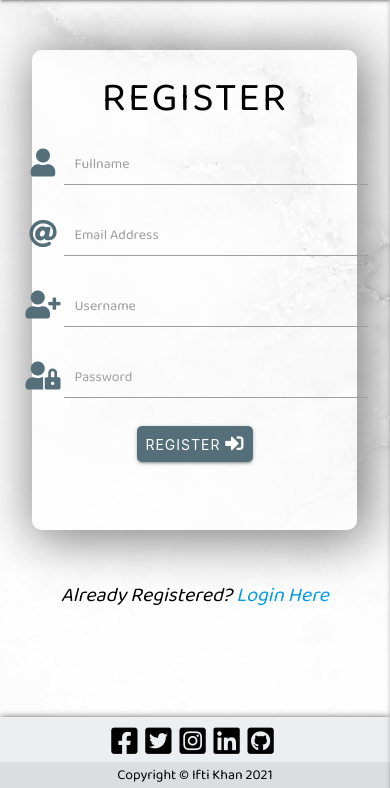
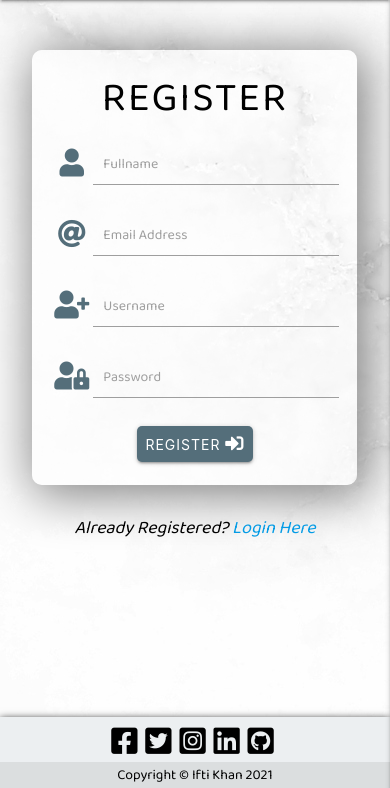
Before and after one commit to ifti-khan/cookbook, a Flask app: page /registration in a window 390 px wide. Shown: the part 56-844 px from the top of the page. Run offline with Flask 2, Linux system fonts and the light colour scheme; some libraries are stand-ins or nearby versions.

Commit message:
mod: both login and register pg responsive done

```diff
--- a/static/css/responsive.css
+++ b/static/css/responsive.css
@@ -57,6 +57,20 @@
     #index-help-message {
         font-size: 14px;
     }
+
+    /*register.html & login.html*/
+    .register-con {
+        height: 435px;
+    }
+
+    .login-con {
+        height: 300px;
+    }
+
+    .login-message p, .reg-message p {
+        margin-top: 30px;
+        font-size: 18px;
+    }
 }
 
 /*Medium Mobile*/
--- a/templates/login.html
+++ b/templates/login.html
@@ -2,13 +2,13 @@
 {% block content %}
 
 <div class="row login-row">
-    <div class="col s10 offset-s1 m10 offset-m1 l10 offset-l1 xl6 offset-xl3 login-con">
+    <div class="col s10 offset-s1 m10 offset-m1 l10 offset-l1 xl8 offset-xl2 login-con">
         <h3 class="center-align text-shadow login-title">Login</h3>
         <form class="col s12 m8 offset-m2" method="POST" action="{{ url_for('login') }}">
 
             <!--Username Input Field-->
             <div class="row">
-                <div class="input-field col s12">
+                <div class="input-field col s10 offset-s1 m12">
                     <i class="fas fa-user-plus prefix blue-grey-text text-darken-1"></i>
                     <input id="username" name="username" type="text" minlength="5" maxlength="30"
                         pattern="^[a-zA-Z0-9]{5,15}$" class="validate" required>
@@ -18,7 +18,7 @@
 
             <!--Password Input Field-->
             <div class="row">
-                <div class="input-field col s12">
+                <div class="input-field col s10 offset-s1 m12">
                     <i class="fas fa-user-lock prefix blue-grey-text text-darken-1"></i>
                     <input id="password" name="password" type="password" minlength="5"
                         maxlength="20" pattern="^[a-zA-Z0-9]{5,15}$" class="validate" required>
--- a/templates/register.html
+++ b/templates/register.html
@@ -2,13 +2,13 @@
 {% block content %}
 
 <div class="row register-row">
-    <div class="col s10 offset-s1 m10 offset-m1 l10 offset-l1 xl6 offset-xl3 register-con">
+    <div class="col s10 offset-s1 m10 offset-m1 l10 offset-l1 xl8 offset-xl2 register-con">
         <h3 class="center-align text-shadow reg-title">Register</h3>
         <form class="col s12 m8 offset-m2" method="POST" action="{{ url_for('register') }}">
 
             <!--Fullname Input Field-->
             <div class="row">
-                <div class="input-field col s12">
+                <div class="input-field col s10 offset-s1 m12">
                     <i class="fas fa-user prefix blue-grey-text text-darken-1"></i>
                     <input id="fullname" name="fullname" type="text" minlength="5" maxlength="25"
                         pattern="^[a-zA-Z0-9]{5,15}$" class="validate" required>
@@ -18,7 +18,7 @@
 
             <!--Email Input Field-->
             <div class="row">
-                <div class="input-field col s12">
+                <div class="input-field col s10 offset-s1 m12">
                     <i class="fas fa-at prefix blue-grey-text text-darken-1"></i>
                     <input id="email" name="email" type="email" minlength="5" maxlength="30"
                         pattern="^[a-zA-Z0-9]{5,15}$" class="validate" required>
@@ -28,7 +28,7 @@
 
             <!--Username Input Field-->
             <div class="row">
-                <div class="input-field col s12">
+                <div class="input-field col s10 offset-s1 m12">
                     <i class="fas fa-user-plus prefix blue-grey-text text-darken-1"></i>
                     <input id="username" name="username" type="text" minlength="5" maxlength="30"
                         pattern="^[a-zA-Z0-9]{5,15}$" class="validate" required>
@@ -38,7 +38,7 @@
 
             <!--Password Input Field-->
             <div class="row">
-                <div class="input-field col s12">
+                <div class="input-field col s10 offset-s1 m12">
                     <i class="fas fa-user-lock prefix blue-grey-text text-darken-1"></i>
                     <input id="password" name="password" type="password" minlength="5"
                         maxlength="20" pattern="^[a-zA-Z0-9]{5,15}$" class="validate" required>
```
